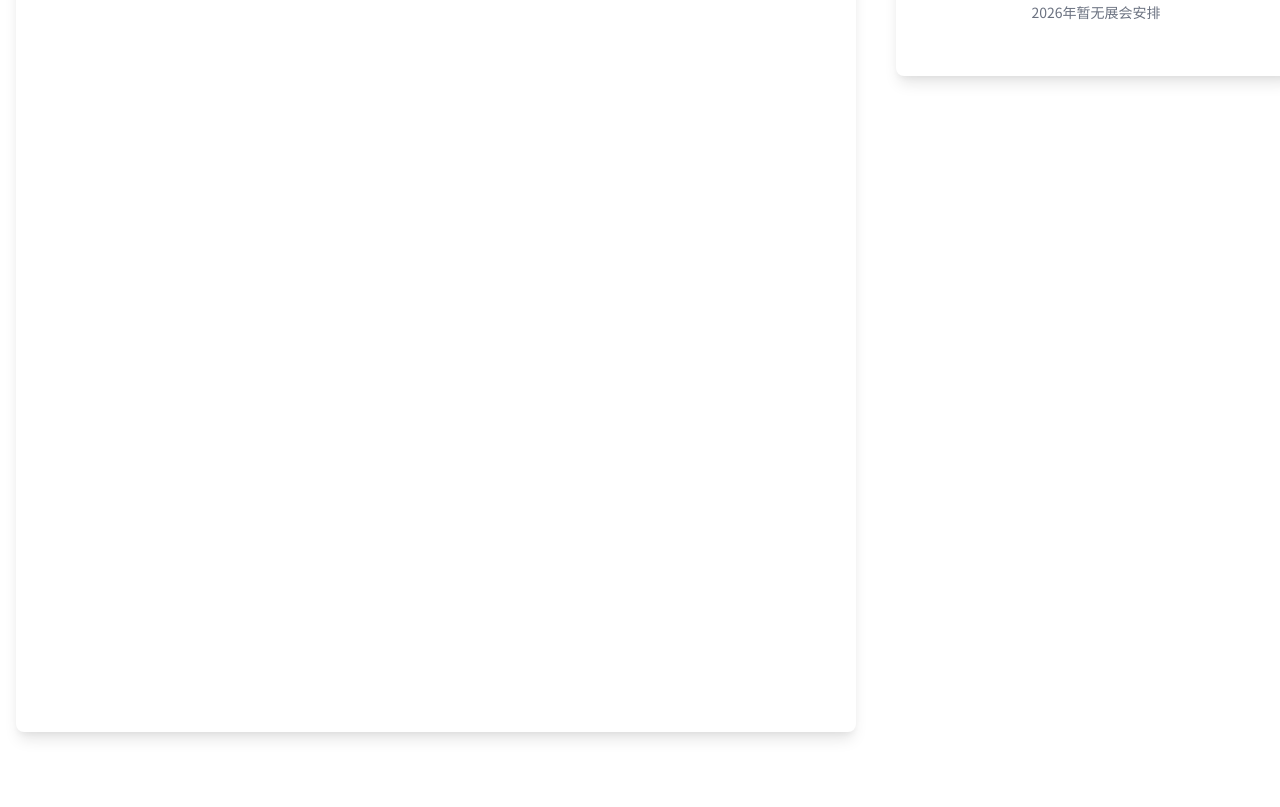
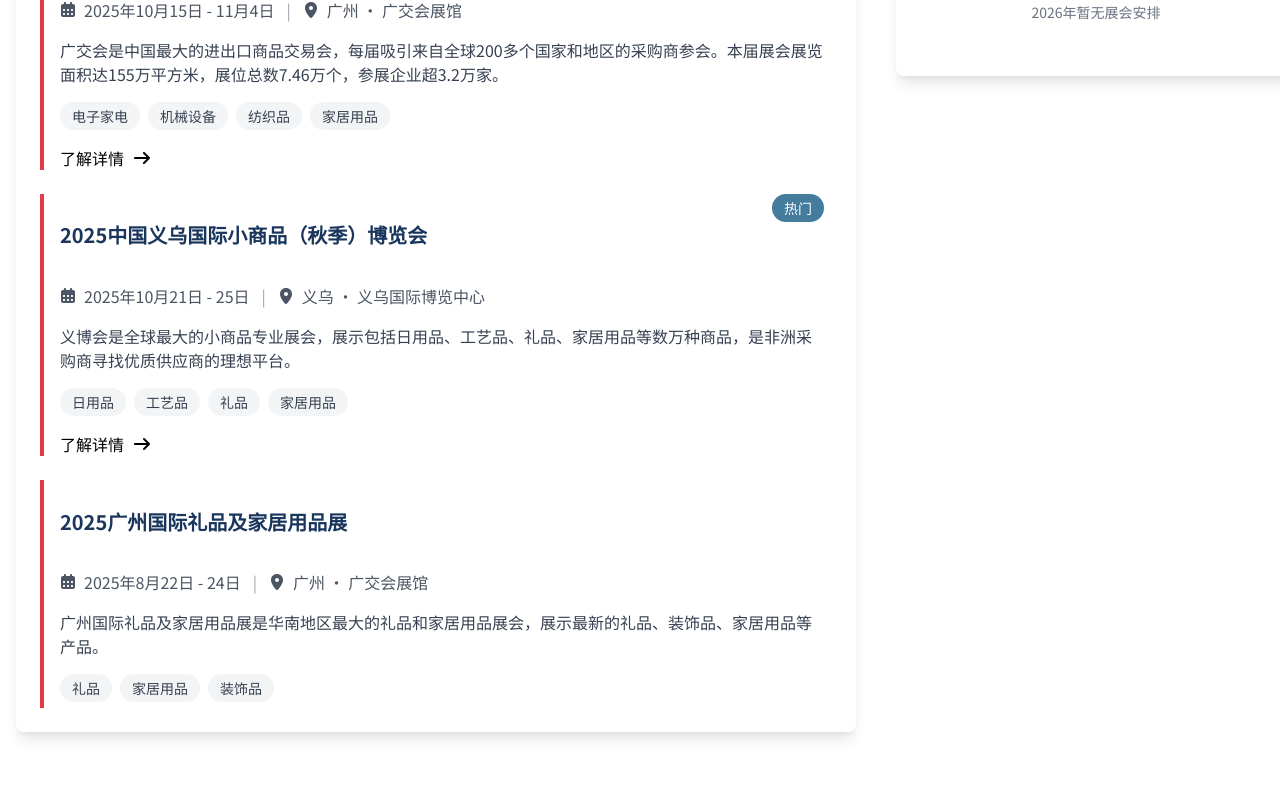
Before and after one commit to TwinTailTown/travelweb, a Next.js app: page / in a window 1280 px wide. Shown: the part 4393-5200 px from the top of the page. Built offline with nearby package versions, Linux system fonts and the light colour scheme.

Commit message:
优化滚动动画效果，调整观察器逻辑以支持动态元素，更新展会组件和样式，提升用户体验。新增输入框和文本区域的样式设置，确保在不同屏幕尺寸下的兼容性。

```diff
--- a/app/page.tsx
+++ b/app/page.tsx
@@ -22,13 +22,40 @@ export default function Home() {
           }
         })
       },
-      { threshold: 0.1 }
+      { threshold: 0.01, rootMargin: '50px' }
     )
 
-    const elements = document.querySelectorAll('.scroll-animate')
-    elements.forEach((el) => observer.observe(el))
+    // 初始化观察器函数
+    const initObserver = () => {
+      const elements = document.querySelectorAll('.scroll-animate:not(#exhibitions-wrapper .scroll-animate)')
+      elements.forEach((el) => {
+        // 如果元素已经在视口中，立即添加 active 类
+        const rect = el.getBoundingClientRect()
+        const isVisible = rect.top < window.innerHeight + 100 && rect.bottom > -100
+        if (isVisible) {
+          el.classList.add('active')
+        }
+        observer.observe(el)
+      })
+    }
+
+    // 延迟执行以确保 DOM 已渲染
+    const timer = setTimeout(initObserver, 100)
+
+    // 使用 MutationObserver 监听 DOM 变化，自动观察新添加的元素
+    const mutationObserver = new MutationObserver(() => {
+      initObserver()
+    })
+
+    mutationObserver.observe(document.body, {
+      childList: true,
+      subtree: true,
+    })
 
     return () => {
+      clearTimeout(timer)
+      mutationObserver.disconnect()
+      const elements = document.querySelectorAll('.scroll-animate')
       elements.forEach((el) => observer.unobserve(el))
     }
   }, [])
--- a/components/ContactForm.module.scss
+++ b/components/ContactForm.module.scss
@@ -125,6 +125,7 @@
 
 .input {
   width: 100%;
+  box-sizing: border-box;
   padding: 0.5rem;
   border: 1px solid #d1d5db;
   border-radius: 0.5rem;
@@ -144,6 +145,7 @@
 
 .textarea {
   width: 100%;
+  box-sizing: border-box;
   padding: 0.5rem;
   border: 1px solid #d1d5db;
   border-radius: 0.5rem;
--- a/components/Exhibitions.module.scss
+++ b/components/Exhibitions.module.scss
@@ -152,6 +152,7 @@
 .wrapper {
   position: relative;
   overflow: hidden;
+  min-height: 200px;
 
   @media (min-width: 768px) {
     max-height: calc(4 * 200px);
@@ -185,8 +186,13 @@
 }
 
 .containerInner {
+  width: 100%;
+  min-height: 100px;
+
   @media (min-width: 768px) {
     display: block;
+    width: 100%;
+    min-height: auto;
   }
 
   @media (max-width: 767px) {
@@ -205,8 +211,17 @@
   margin-bottom: 1.5rem;
   transition: all 0.3s;
   cursor: pointer;
+  display: block;
+  width: 100%;
+  box-sizing: border-box;
+  background-color: transparent;
+  position: relative;
 
   @media (min-width: 768px) {
+    display: block;
+    width: 100%;
+    min-height: auto;
+
     &:hover {
       background-color: rgba(230, 57, 70, 0.05);
       padding-left: 1.25rem;
@@ -214,6 +229,8 @@
   }
 
   @media (max-width: 767px) {
+    display: flex;
+    flex-direction: column;
     min-width: 80vw;
     max-width: 80vw;
     width: 80vw;
@@ -249,6 +266,11 @@
   border-radius: 9999px;
   font-size: 0.875rem;
   white-space: nowrap;
+
+  // 默认背景色
+  background-color: #6b7280;
+
+  // 动态背景色通过内联样式设置
 }
 
 .eventMeta {
@@ -261,6 +283,10 @@
 
 .metaIcon {
   margin-right: 0.5rem;
+  color: #4b5563;
+  flex-shrink: 0;
+  width: 1em;
+  height: 1em;
 }
 
 .metaSeparator {
@@ -301,6 +327,19 @@
 
   &:hover {
     text-decoration: underline;
+  }
+
+  // 动态链接颜色类
+  &.linkAfrican1 {
+    color: var(--african-color-1);
+  }
+
+  &.linkAfrican2 {
+    color: var(--african-color-2);
+  }
+
+  &.linkPrimary {
+    color: var(--primary-color);
   }
 }
 
--- a/components/Exhibitions.tsx
+++ b/components/Exhibitions.tsx
@@ -41,6 +41,63 @@ export default function Exhibitions() {
       containerRef.current.style.transform = 'translateX(0)'
     }
   }, [currentIndex, isMobile, exhibitions])
+
+  // 处理滚动动画 - 当展会数据加载完成后
+  useEffect(() => {
+    if (loading || exhibitions.length === 0) return
+
+    const observer = new IntersectionObserver(
+      (entries) => {
+        entries.forEach((entry) => {
+          if (entry.isIntersecting) {
+            entry.target.classList.add('active')
+          }
+        })
+      },
+      { threshold: 0.01, rootMargin: '50px' }
+    )
+
+    // 初始化观察器的函数
+    const initObserver = () => {
+      // 查找所有 scroll-animate 元素（包括容器内的）
+      const container = containerRef.current
+      if (container) {
+        const elements = container.querySelectorAll('.scroll-animate')
+        elements.forEach((el) => {
+          // 检查元素是否已经在视口中
+          const rect = el.getBoundingClientRect()
+          const isVisible = rect.top < window.innerHeight + 200 && rect.bottom > -200
+          if (isVisible) {
+            el.classList.add('active')
+          }
+          // 确保不会重复观察
+          if (!el.hasAttribute('data-observed')) {
+            el.setAttribute('data-observed', 'true')
+            observer.observe(el)
+          }
+        })
+      }
+    }
+
+    // 延迟执行以确保 DOM 已渲染
+    const timer1 = setTimeout(initObserver, 100)
+    const timer2 = setTimeout(initObserver, 500)
+    const timer3 = setTimeout(initObserver, 1000)
+
+    return () => {
+      clearTimeout(timer1)
+      clearTimeout(timer2)
+      clearTimeout(timer3)
+      const container = containerRef.current
+      if (container) {
+        const elements = container.querySelectorAll('.scroll-animate')
+        elements.forEach((el) => {
+          observer.unobserve(el)
+          el.removeAttribute('data-observed')
+        })
+      }
+    }
+  }, [loading, exhibitions])
 
   const goToExhibition = (index: number) => {
     if (index < 0 || index >= exhibitions.length) return
@@ -173,7 +230,7 @@ export default function Exhibitions() {
                       {exhibitions.map((exhibition, index) => (
                         <div
                           key={exhibition.id}
-                          className={`${styles.event} calendar-event scroll-animate`}
+                          className={`${styles.event} scroll-animate`}
                           data-index={index}
                         >
                           <div className={styles.eventHeader}>
@@ -182,13 +239,11 @@ export default function Exhibitions() {
                             </h4>
                             {exhibition.badge && (
                               <span
-                                className={`${styles.badge} ${getBadgeClass(exhibition.badgeColor)}`}
+                                className={styles.badge}
                                 style={
-                                  exhibition.badgeColor &&
-                                  exhibition.badgeColor !== '#e63946' &&
-                                  exhibition.badgeColor !== '#457b9d'
+                                  exhibition.badgeColor
                                     ? { backgroundColor: exhibition.badgeColor }
-                                    : undefined
+                                    : { backgroundColor: '#e63946' }
                                 }
                               >
                                 {exhibition.badge}
@@ -215,7 +270,7 @@ export default function Exhibitions() {
                           </div>
                           <a
                             href={exhibition.detailLink}
-                            className={`${styles.eventLink} ${getLinkClass(exhibition.linkColor)}`}
+                            className={`${styles.eventLink} ${styles[getLinkClass(exhibition.linkColor)]}`}
                           >
                             了解详情 <FontAwesomeIcon icon={faArrowRight} className={styles.linkIcon} />
                           </a>
--- a/lib/utils.ts
+++ b/lib/utils.ts
@@ -26,24 +26,20 @@ export function parseExhibitionDate(dateStr: string): {
   return null
 }
 
-// 根据 badgeColor 获取对应的 Tailwind 类
+// 根据 badgeColor 获取对应的样式类（返回内联样式或空字符串）
 export function getBadgeClass(badgeColor: string | null): string {
-  if (badgeColor === '#e63946') {
-    return 'bg-[#e63946]'
-  } else if (badgeColor === '#457b9d') {
-    return 'bg-[#457b9d]'
-  }
-  return 'bg-gray-500'
+  // 返回空字符串，使用内联样式
+  return ''
 }
 
-// 根据 linkColor 获取对应的 Tailwind 类
+// 根据 linkColor 获取对应的样式类
 export function getLinkClass(linkColor: string): string {
   if (linkColor === '#e63946') {
-    return 'text-[#e63946]'
+    return 'linkAfrican1'
   } else if (linkColor === '#457b9d') {
-    return 'text-[#457b9d]'
+    return 'linkAfrican2'
   }
-  return 'text-[#1a365d]'
+  return 'linkPrimary'
 }
 
 // 获取月份名称
```
